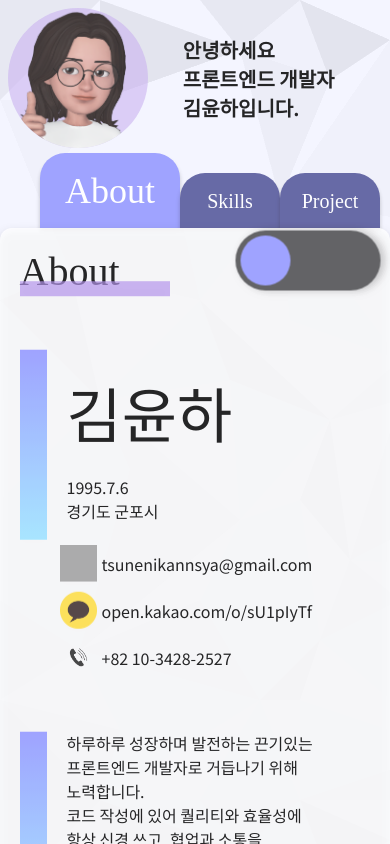
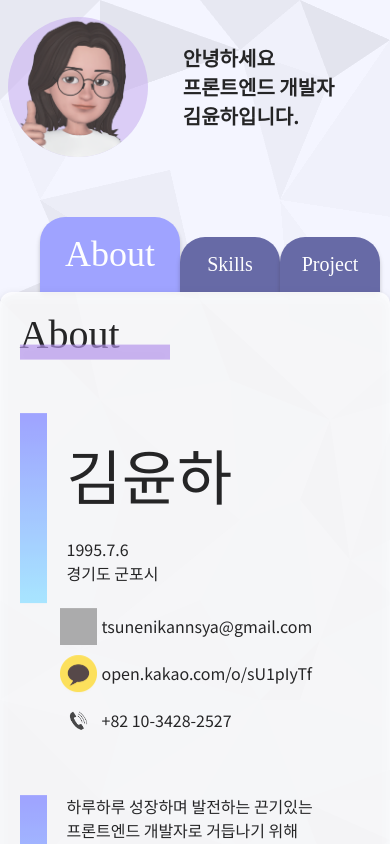
Before and after one commit to 6bjs4112/yoonha_portfolio, a Vue app: page / in a window 390 px wide. Shown: the top 844 px of the page. Built offline with nearby package versions, Linux system fonts and the light colour scheme; grey boxes are pictures that could not be loaded; a web font is replaced by a local one.

Commit message:
모바일 반응형 조정
width 420px이하 탭과 안겹치게 다크모드 스위치 삭제, height조정

```diff
--- a/src/App.vue
+++ b/src/App.vue
@@ -57,7 +57,7 @@ export default {
   background: #1E1E1E;
   transition: 0.3s ease-in;
     .hello, .email{color: #FFF;}
-    .mainContent{background-color: rgba(120, 120, 120, 0.60);}
+    .mainContent{background-color: rgba(120, 120, 120, 0.60); }
     .eachInfo:nth-child(2n+1){filter: brightness(10);}
     .darkText{color: #FFF;}
     .lightImg{display: none;}
@@ -78,4 +78,8 @@ export default {
 @media (min-width:425px) and (max-width: 589px){
   .allBg .allWrap{height: 121vh;}
 }
+@media (max-width: 424px){
+  #app{ height: 200vh;}
+  .allBg .allWrap{height: 200vh;}
+}
 </style>
--- a/src/components/HomeFrame.vue
+++ b/src/components/HomeFrame.vue
@@ -363,8 +363,11 @@ export default {
         }
 
       }
-      .mainContent{width: 100%; height: 95vh;}
+      .mainContent{width: 100%; height: 150vh;}
     }
+  }
+  .darkBtn{
+    display: none;
   }
 }
 </style>
```
